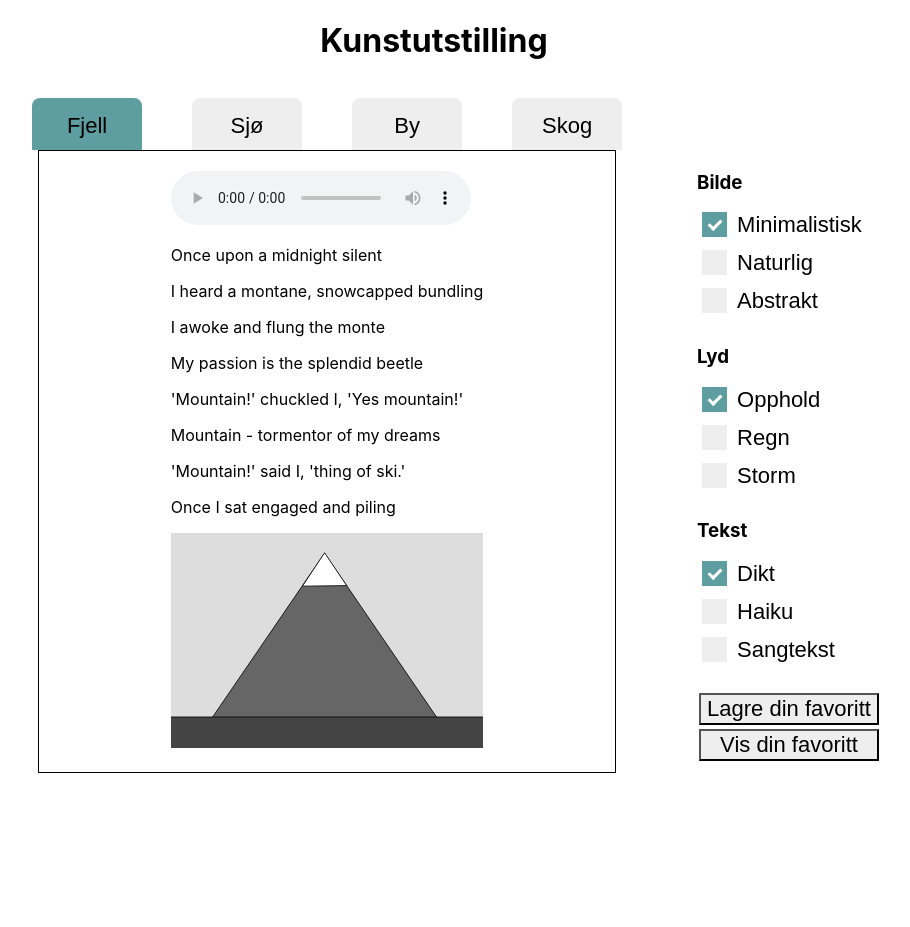
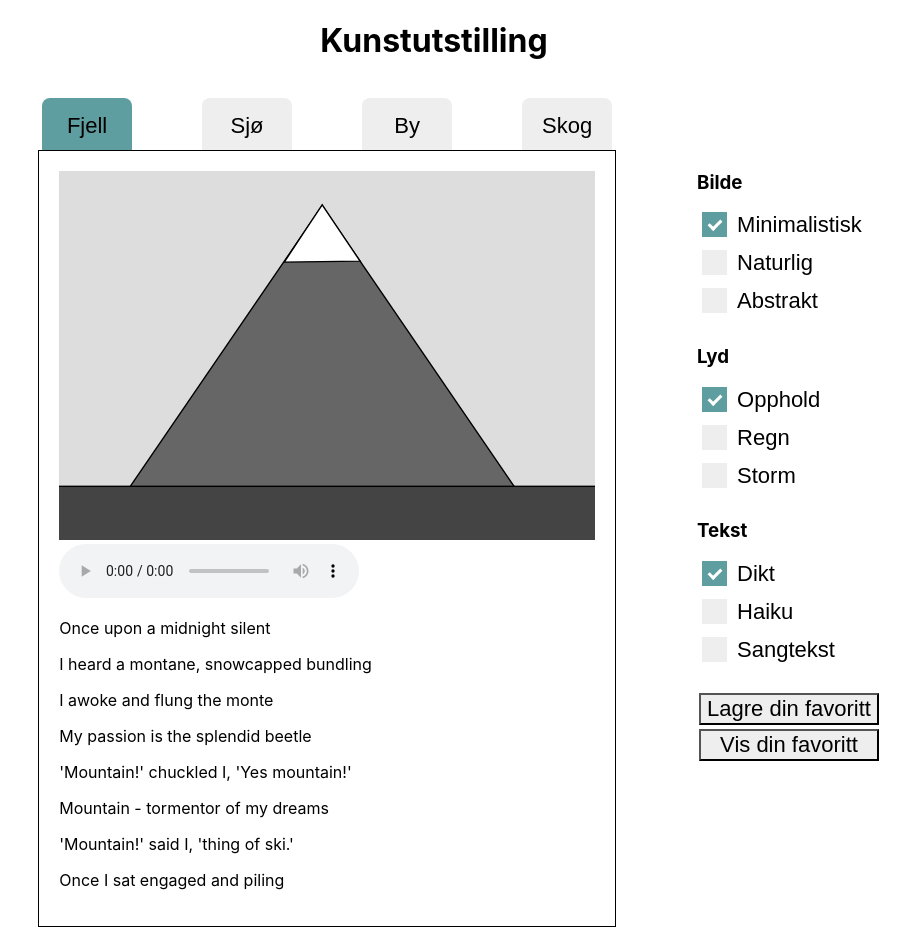
Before and after one commit to peders45/IT2810-prosjekt2, a React (Create React App) app in the folder prosjekt-2-app/: page / in a window 1280 px wide. Shown: the whole page, without its empty margins (206-1116 px from the left). Before the commit the page ends 800 px from the top, so only its background shows below. Built offline with nearby package versions, Linux system fonts and the light colour scheme; no server answers.

Commit message:
#24 Css fixes

```diff
--- a/prosjekt-2-app/src/components/atoms/Tab/Tab.css
+++ b/prosjekt-2-app/src/components/atoms/Tab/Tab.css
@@ -4,7 +4,7 @@
   padding-bottom: 2px;
   text-decoration: none;
   font-family : 'arial';
-  width: 110px;
+  width: 90px;
   height: 50px;
   background-color: #eee;
   font-size: 22px;
--- a/prosjekt-2-app/src/components/organisms/DisplaySection/DisplaySection.css
+++ b/prosjekt-2-app/src/components/organisms/DisplaySection/DisplaySection.css
@@ -18,7 +18,7 @@
   flex-direction: column;
   justify-content: space-between;
   margin: 20px;
-  max-width: 100%;
+  width: 100%;
 }
 
 @media screen and (max-width: 1200px) {
--- a/prosjekt-2-app/src/components/organisms/DisplaySection/DisplaySection.js
+++ b/prosjekt-2-app/src/components/organisms/DisplaySection/DisplaySection.js
@@ -14,12 +14,12 @@ const DisplaySection = ({
     <div className="DisplaySection-wrapper">
       <div className="DisplaySection-container">
         <div className="text-sound">
+          <ImageBox selectedImage={selectedImage} selectedTab={selectedTab} />
           <SoundPlayer
             selectedSound={selectedSound}
             selectedTab={selectedTab}
           />
           <TextArea selectedText={selectedText} selectedTab={selectedTab} />
-          <ImageBox selectedImage={selectedImage} selectedTab={selectedTab} />
         </div>
       </div>
     </div>
```
